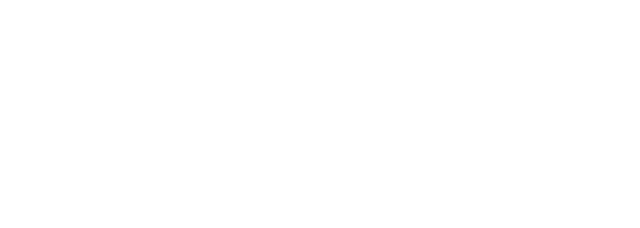
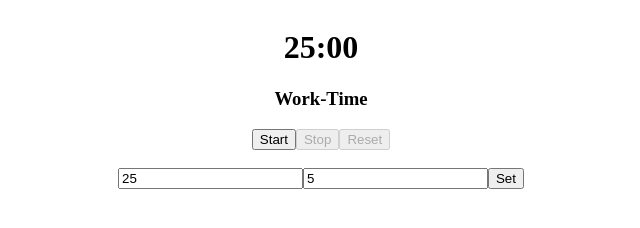
Before and after one commit to Porte1997/Pomodoro---Children-prop-Concept-of-Composition-Outputting-Conditional-Conten---qo2h8dxklyd4, a React app: page / in a window 1280 px wide. Shown: the whole page, without its empty margins (319-959 px from the left). Built offline with nearby package versions, Linux system fonts and the light colour scheme.

Commit message:
all required changes have been done

```diff
--- a/src/components/App.js
+++ b/src/components/App.js
@@ -1,9 +1,101 @@
-import React, {Component, useState} from "react";
+import React, {useState, useEffect} from "react";
 import '../styles/App.css';
 
 const App = () => {
+  const [workDuration, setWorkDuration] = useState(25);
+  const [breakDuration, setBreakDuration] = useState(5);
+  const [flag, setFlag] = useState(false);
+  const [worksecond, setWorkSecond] = useState(1500);
+  const [breaksecond, setBreakSecond] = useState(300);
+  const [type, setType] = useState('work');
+  const [resetFlag, setResetFlag] = useState(true);
+
+  useEffect(() =>{
+    if(flag && type === 'work'){
+      if(worksecond > 0) {
+        const timer = setTimeout(() => setWorkSecond(worksecond - 1), 1000);
+        return () => clearTimeout(timer);
+      }
+      if(worksecond === 0) {
+        alert('work duration is over')
+        setType('break');
+        setWorkSecond(workDuration * 60);
+      }
+    }
+    if(flag && type === 'break'){
+      if(breaksecond > 0) {
+        const timer = setTimeout(() => setBreakSecond(breaksecond - 1), 1000);
+        return () => clearTimeout(timer);
+      }
+      if(breaksecond === 0) {
+        alert('break duration is over');
+        setType('work');
+        setBreakSecond(breakDuration * 60);
+      }
+    }
+  },[flag, type, worksecond, breaksecond, workDuration, breakDuration]);
+
+  const reset = () =>{
+    setResetFlag(true);
+    setFlag(false);
+    setType('work');
+    setWorkDuration(25);
+    setBreakDuration(5);
+    setBreakSecond(300);
+    setWorkSecond(1500);
+  }
+
+  const convertToStandardFormat = (sec) =>{
+    let m = parseInt(sec / 60).toString();
+    let s = parseInt(sec % 60).toString();
+    if(m.length === 1) m = '0' + m;
+    if(s.length === 1) s = '0' + s;
+    return m + ":" + s;
+  }
+
+  const validateData = (data) =>{
+    if(!isNaN(data) && parseInt(data) >= 0){
+      return parseInt(data);
+    }
+    else
+      return '';
+  }
+
+  const setDuration = (e) =>{
+    e.preventDefault();
+    if(breakDuration + workDuration <= 0){
+      reset();
+      return ;
+    }
+    setResetFlag(false);
+    setType('work');
+    setWorkSecond(workDuration * 60);
+    setBreakSecond(breakDuration * 60);
+  }
+
+
+
   return (
-    <div id="main"></div>
+    <div id="main" className="App">
+      <div className="clock">
+        <h1 className="timer">{(type === 'work') ? convertToStandardFormat(worksecond): convertToStandardFormat(breaksecond) }</h1>
+        <h3>{(type === 'work') ? 'Work' : 'Break'}-Time</h3>
+      </div>
+
+      <div className="control">
+        <button data-testid='start-btn' key='start' onClick={() => {setFlag(true); setResetFlag(false)}} disabled={flag}>Start</button>
+        <button data-testid='stop-btn' key='stop' onClick={() => {setFlag(false); setResetFlag(false)}} disabled={!flag}>Stop</button>
+        <button data-testid='reset-btn' key='reset' onClick={() => {reset()}} disabled={resetFlag}>Reset</button>
+      </div>
+      <br></br>
+      <div className="parameters">
+        <form onSubmit={setDuration}>
+          <input data-testid='work-duration' placeholder='work duration' required type='Number' value={workDuration} disabled={flag} onChange={(e) => setWorkDuration(validateData(e.target.value))}></input>
+          <input data-testid='break-duration' placeholder='break duration' required type='Number' value={breakDuration} disabled={flag} onChange={(e) => setBreakDuration(validateData(e.target.value))}></input>
+          <button data-testid='set-btn' type='submit' disabled={flag}>Set</button>
+        </form>
+      </div>
+    </div>
   )
 }
 
--- a/src/styles/App.css
+++ b/src/styles/App.css
@@ -1,12 +1,18 @@
+#main{
+    text-align: center;
+}
+
 h1 {
-    color: #27aedb;
     text-align: center;
-    }
+}
 
 
 button{
-    color: #27aedb;
     text-align: center;
     justify-content: center;
     align-items: center;
 }
+
+.clock{
+    display: inline-block;
+}
```
